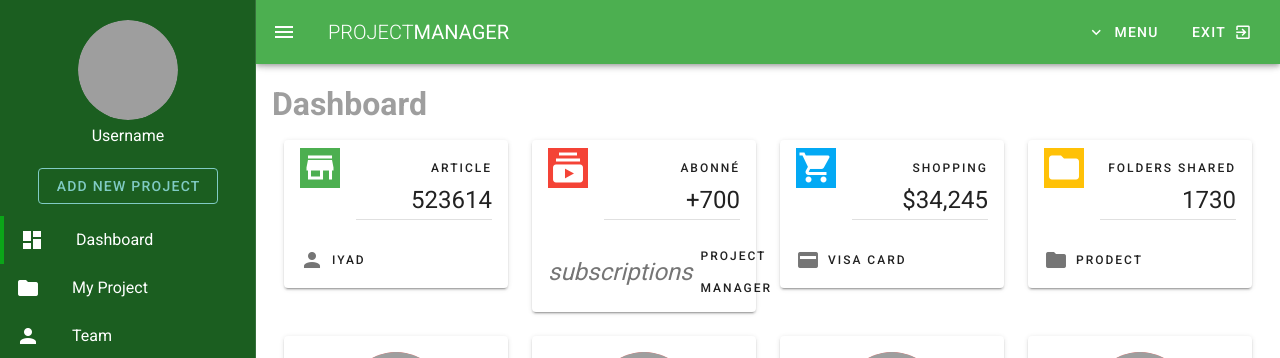
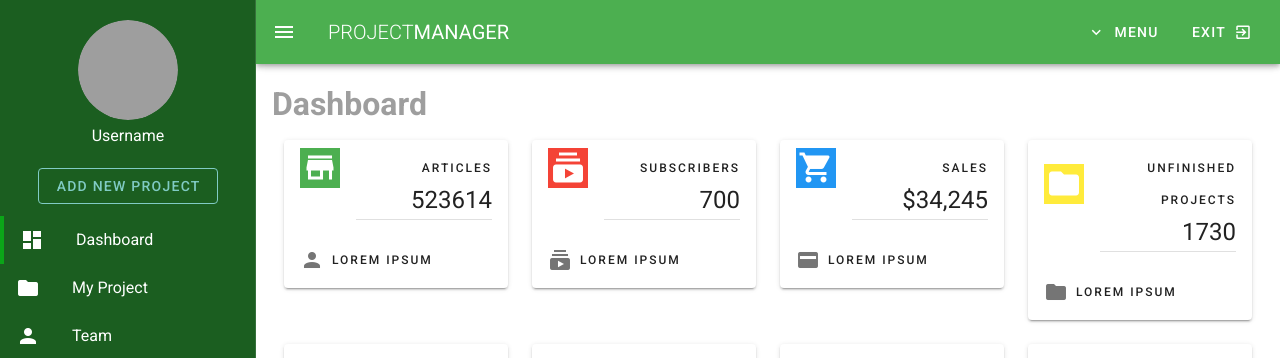
Before and after one commit to JeremiahMike/project-manager, a Vue app: page / in a window 1280 px wide. Shown: the top 358 px of the page. Built offline with nearby package versions, Linux system fonts and the light colour scheme; grey boxes are pictures that could not be loaded.

Commit message:
:sparkles: Dashboard view

```diff
--- a/src/views/Dashboard.vue
+++ b/src/views/Dashboard.vue
@@ -6,13 +6,11 @@
         <v-flex sm6 xs12 md6 lg3>
           <v-card class="ma-3">
             <v-list-item>
-              <v-list-item-avatar tile class="mt-n7">
-                <v-sheet color="green" width="80" height="80" elevation="10">
-                  <v-icon dark large>mdi-store</v-icon>
-                </v-sheet>
+              <v-list-item-avatar color="green" tile class="mt-n7">
+                <v-icon dark large>mdi-store</v-icon>
               </v-list-item-avatar>
               <v-list-item-content>
-                <div class="overline text-right">Article</div>
+                <div class="overline text-right">Articles</div>
                 <v-list-item-title class="headline mb-1 text-right"
                   >523614</v-list-item-title
                 >
@@ -21,42 +19,38 @@
             </v-list-item>
             <v-card-actions>
               <v-icon text class="ma-2">mdi-account</v-icon>
-              <div class="overline">Iyad</div>
+              <div class="overline">Lorem Ipsum</div>
             </v-card-actions>
           </v-card>
         </v-flex>
         <v-flex sm6 xs12 md6 lg3>
           <v-card class="ma-3">
             <v-list-item>
-              <v-list-item-avatar tile class="mt-n7">
-                <v-sheet color="#F44336" width="80" height="80" elevation="10">
-                  <v-icon dark large>mdi-youtube-subscription</v-icon>
-                </v-sheet>
+              <v-list-item-avatar color="red" tile class="mt-n7">
+                <v-icon dark large>mdi-youtube-subscription</v-icon>
               </v-list-item-avatar>
               <v-list-item-content>
-                <div class="overline text-right">Abonné</div>
+                <div class="overline text-right">Subscribers</div>
                 <v-list-item-title class="headline mb-1 text-right"
-                  >+700</v-list-item-title
+                  >700</v-list-item-title
                 >
                 <div><v-divider></v-divider></div>
               </v-list-item-content>
             </v-list-item>
             <v-card-actions>
-              <v-icon text class="ma-2">subscriptions</v-icon>
-              <div class="overline">Project Manager</div>
+              <v-icon text class="ma-2">mdi-youtube-subscription</v-icon>
+              <div class="overline">Lorem Ipsum</div>
             </v-card-actions>
           </v-card>
         </v-flex>
         <v-flex sm6 xs12 md6 lg3>
           <v-card class="ma-3">
             <v-list-item>
-              <v-list-item-avatar tile class="mt-n7">
-                <v-sheet color="#03A9F4" width="80" height="80" elevation="10">
-                  <v-icon dark large>mdi-cart</v-icon>
-                </v-sheet>
+              <v-list-item-avatar color="blue" tile class="mt-n7">
+                <v-icon dark large>mdi-cart</v-icon>
               </v-list-item-avatar>
               <v-list-item-content>
-                <div class="overline text-right">Shopping</div>
+                <div class="overline text-right">Sales</div>
                 <v-list-item-title class="headline mb-1 text-right"
                   >$34,245</v-list-item-title
                 >
@@ -65,20 +59,18 @@
             </v-list-item>
             <v-card-actions>
               <v-icon text class="ma-2">mdi-credit-card</v-icon>
-              <div class="overline">VISA Card</div>
+              <div class="overline">Lorem Ipsum</div>
             </v-card-actions>
           </v-card>
         </v-flex>
         <v-flex sm6 xs12 md6 lg3>
           <v-card class="ma-3">
             <v-list-item>
-              <v-list-item-avatar tile class="mt-n7">
-                <v-sheet color="#FFC107" width="80" height="80" elevation="10">
-                  <v-icon dark large>mdi-folder</v-icon>
-                </v-sheet>
+              <v-list-item-avatar color="yellow" tile class="mt-n7">
+                <v-icon dark large>mdi-folder</v-icon>
               </v-list-item-avatar>
               <v-list-item-content>
-                <div class="overline text-right">Folders shared</div>
+                <div class="overline text-right">Unfinished projects</div>
                 <v-list-item-title class="headline mb-1 text-right"
                   >1730</v-list-item-title
                 >
@@ -87,7 +79,7 @@
             </v-list-item>
             <v-card-actions>
               <v-icon text class="ma-2">mdi-folder</v-icon>
-              <div class="overline">Prodect</div>
+              <div class="overline">Lorem Ipsum</div>
             </v-card-actions>
           </v-card>
         </v-flex>
```
